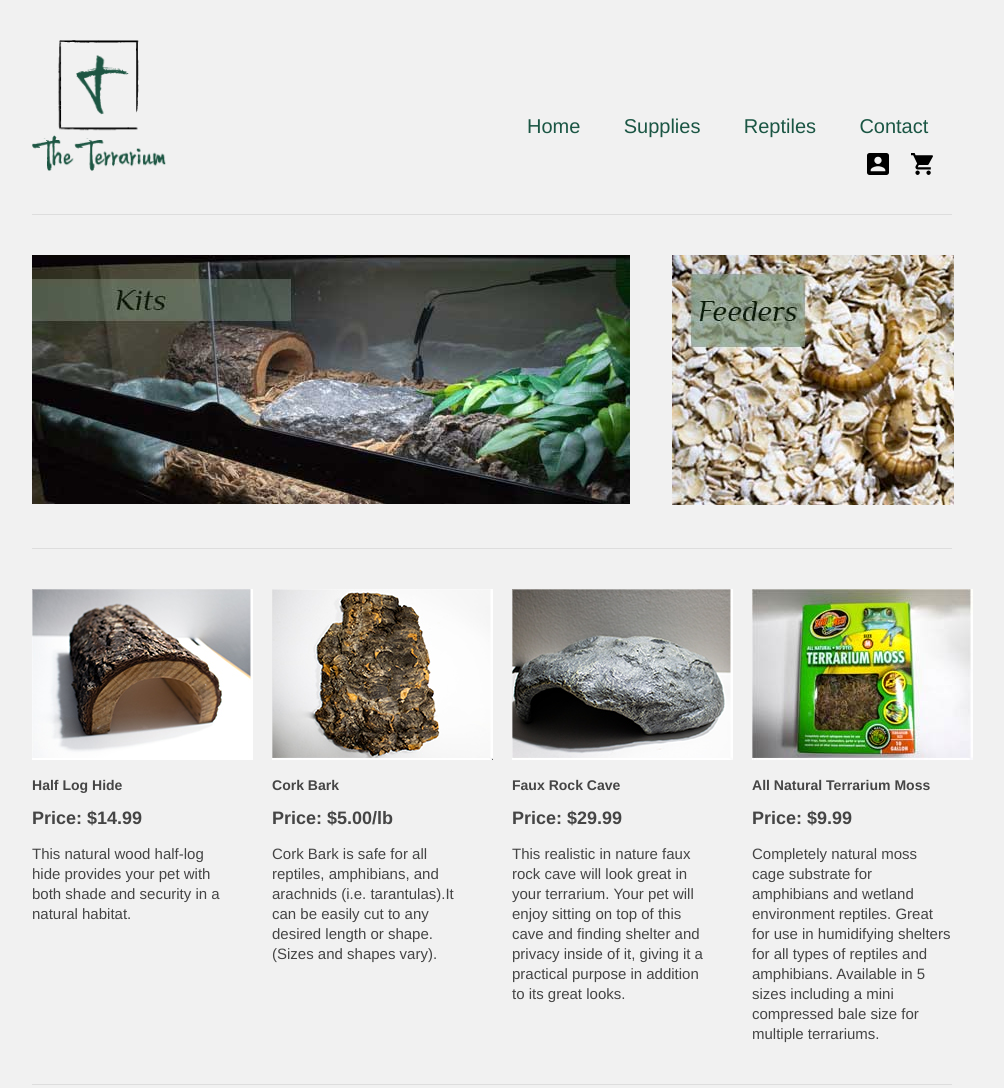
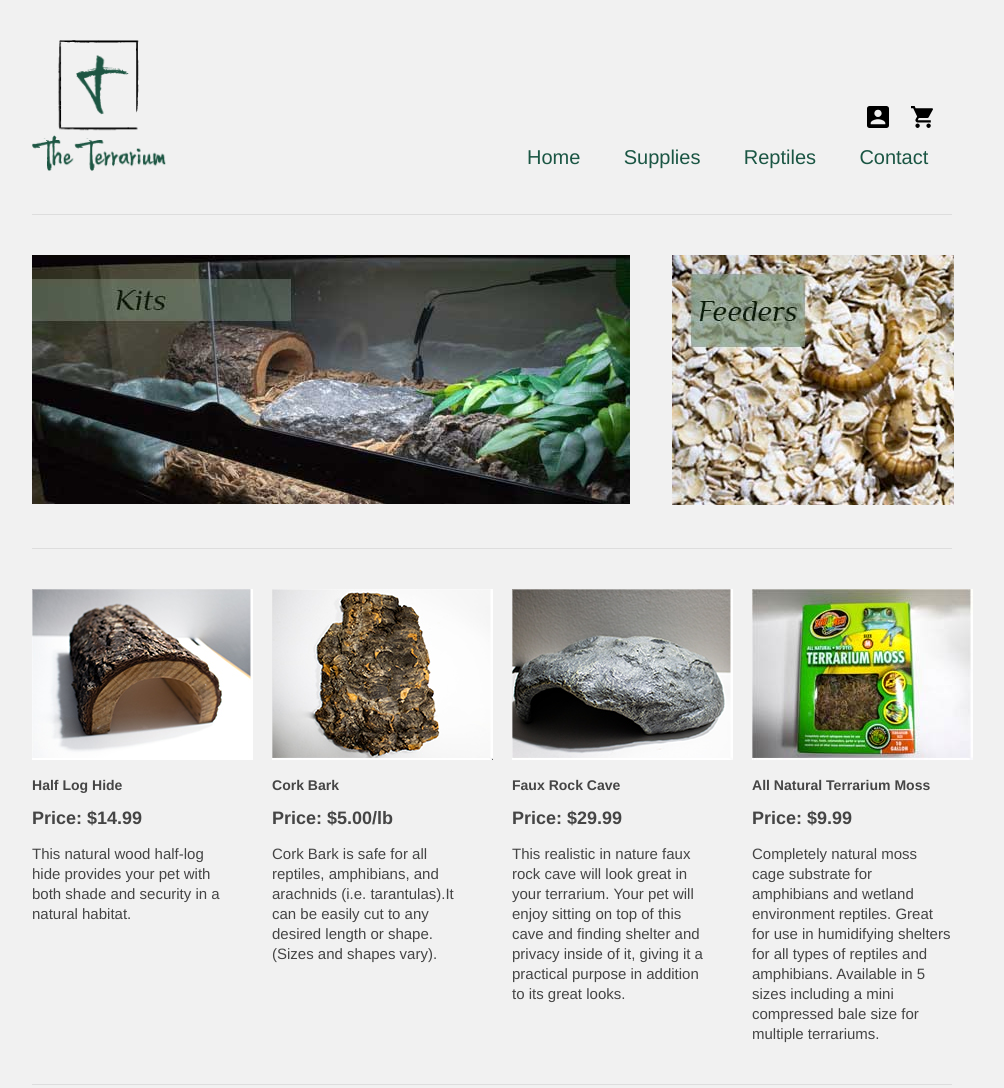
Before and after one commit to rharper3/Harper_R_Mastroianni_L_FIP, a plain HTML site: page supplies.html in a window 1280 px wide. Shown: the top 1088 px of the page, without its empty margins (148-1152 px from the left). Drawn offline with Linux system fonts and the light colour scheme.

Commit message:
updated files

```diff
--- a/supplies.html
+++ b/supplies.html
@@ -14,15 +14,8 @@
                 <img src="images/haprer_rylee_mastroinni_lucas_logoexpanded.png" alt="The Terrarium Logo" height="131" width="134">
 
             </div><!--end logo-->
-            <nav id="mainNav">
+           <nav id="mainNav">
                 <h2 class="hidden">Main Navigation</h2>
-
-                <ul>
-                    <li><a href="index.html">Home</a></li>
-                    <li><a href="supplies.html">Supplies</a></li>
-                    <li><a href="reptiles.html">Reptiles</a></li>
-                    <li><a href="contact.html">Contact</a></li>
-                </ul>
                 <section id="accountIcon">
                     <h2 class="hidden">Account Icons</h2>
 
@@ -34,7 +27,14 @@
                         <img src="images/shopping-cart.svg" width="22" height="22" alt="">
                     </li>
                  </section>
-            </nav><!--end mainNav-->
+                <ul>
+                    <li><a href="index.html">Home</a></li>
+                    <li><a href="supplies.html">Supplies</a></li>
+                    <li><a href="reptiles.html">Reptiles</a></li>
+                    <li><a href="contact.html">Contact</a></li>
+                </ul>
+
+            </nav><!--end --end mainNav-->
         </header><!--end mainHeader-->
         <section id="promo">
             <h2 class="hidden">Kits</h2>
```
